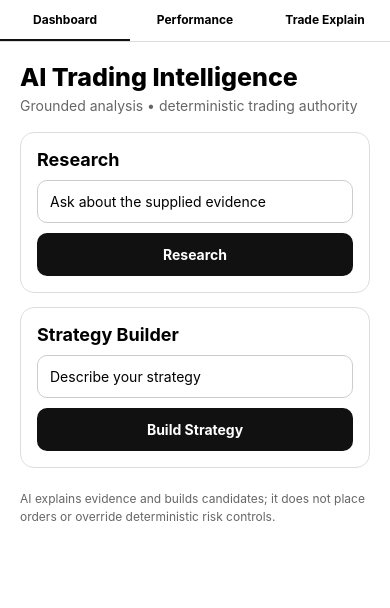
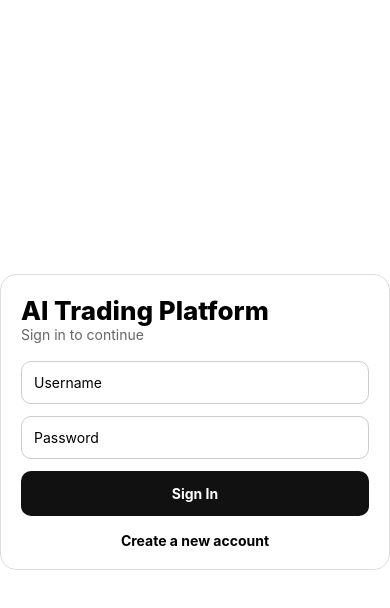
Before and after one commit to RahulParmar311197/AI-Trading-Platform---Mobile, a React Native app: screen / in a window 390 px wide. Shown: the top 608 px of the page. Built offline with nearby package versions, Linux system fonts and the light colour scheme.

Commit message:
feat: add authentication gate to mobile app

```diff
--- a/src/App.js
+++ b/src/App.js
@@ -1,6 +1,10 @@
-import React from 'react';
+import React,{useState} from 'react';
+import AuthScreen from './screens/AuthScreen';
 import AiNavigator from './navigation/AiNavigator';
+import {authSession} from './services/authSession';
 
-export default function App() {
-  return <AiNavigator />;
+export default function App(){
+  const [authenticated,setAuthenticated]=useState(authSession.isAuthenticated());
+  if(!authenticated) return <AuthScreen onAuthenticated={()=>setAuthenticated(true)}/>;
+  return <AiNavigator onLogout={()=>{authSession.clear();setAuthenticated(false)}}/>;
 }
```
